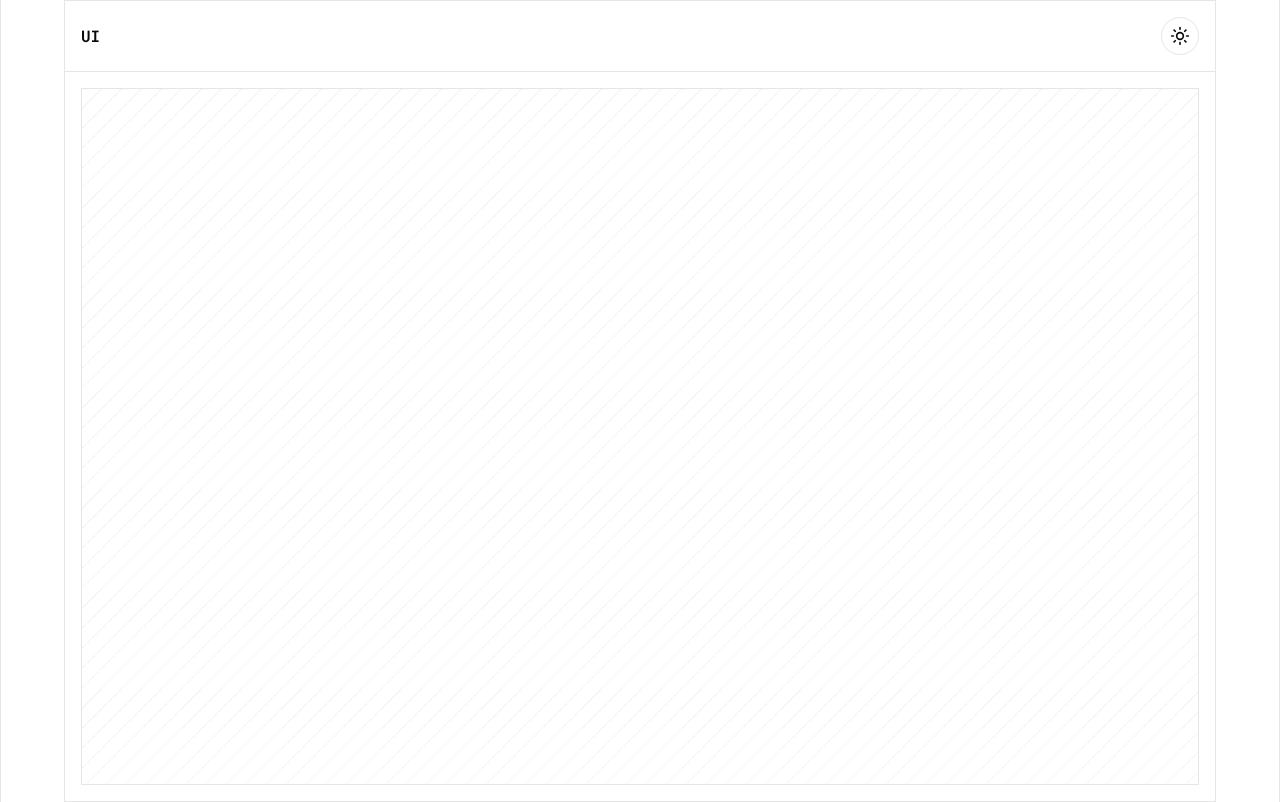
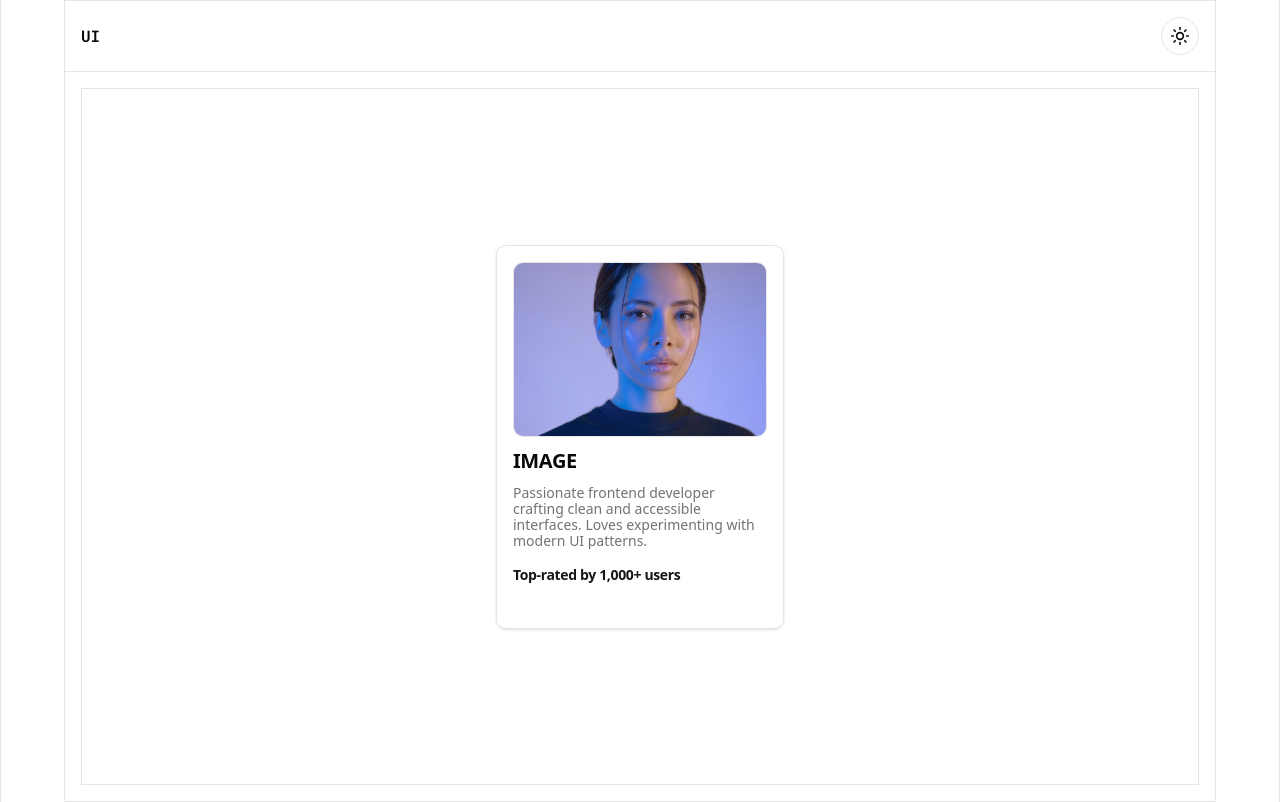
Before and after one commit to negativ14/UI, a Next.js app: page / in a window 1280 px wide. Built offline with nearby package versions, Linux system fonts and the light colour scheme.

Commit message:
added card

```diff
--- a/src/app/page.tsx
+++ b/src/app/page.tsx
@@ -1,5 +1,14 @@
 import TailwindPattern from "@/components/backgrounds/TailwindPattern";
+import {
+  Card,
+  CardDescription,
+  CardFooter,
+  CardImage,
+  CardTitle,
+} from "@/components/card/index";
 import { ToggleTheme } from "@/components/ui/toggle-theme";
+import Image from "next/image";
+import image from "@/components/card/assets/aiony-haust-3TLl_97HNJo-unsplash.jpg";
 
 export default function Home() {
   return (
@@ -13,9 +22,28 @@ export default function Home() {
 
           <div className="w-full flex-1 min-h-96 p-4">
             <div className="border h-full w-full flex justify-center">
-              <div className="w-full h-full bg-background p-2 overflow-hidden relative ">
+              <div className="w-full h-full bg-background p-2 overflow-hidden relative flex justify-center items-center gap-4">
                 {/* render comp */}
-                <TailwindPattern />
+                <Card>
+                  <CardImage>
+                    <Image
+                      src={image}
+                      fill
+                      alt="avatr"
+                      className=" object-cover group-hover:scale-105 transition-all duration-300"
+                    />
+                  </CardImage>
+                  <CardTitle>Image</CardTitle>
+
+                  <CardDescription>
+                    Passionate frontend developer crafting clean and accessible
+                    interfaces. Loves experimenting with modern UI patterns.
+                  </CardDescription>
+
+                  <CardFooter>
+                    Top-rated by 1,000+ users
+                  </CardFooter>
+                </Card>
               </div>
             </div>
           </div>
--- /dev/null
+++ b/src/components/card/constants.ts
@@ -0,0 +1,9 @@
+const DURATION = 0.25;
+const STAGGER = 0.025;
+
+const cardVariants = {
+  normal: {},
+  hover: {},
+};
+
+export { DURATION, STAGGER, cardVariants };
--- /dev/null
+++ b/src/components/card/index.ts
@@ -0,0 +1,5 @@
+export { default as Card } from "./ui/Card";
+export { default as CardDescription } from "./ui/CardDescription";
+export { default as CardTitle } from "./ui/CardTitle";
+export { default as CardImage } from "./ui/CardImage";
+export { default as CardFooter } from "./ui/CardFooter";
--- /dev/null
+++ b/src/components/card/ui/Card.tsx
@@ -0,0 +1,28 @@
+'use client'
+import { HTMLMotionProps, motion } from "motion/react";
+import * as React from "react";
+import { cardVariants } from "../constants";
+import { cn } from "@/lib/utils";
+
+export const Card = React.forwardRef<HTMLDivElement, HTMLMotionProps<"div">>(
+  ({ className, ...props }, ref) => {
+    return (
+      <motion.div
+        ref={ref}
+        {...props}
+        initial="normal"
+        whileHover="hover"
+        variants={cardVariants}
+        transition={{ duration: 0.3, ease: "easeInOut" }}
+        className={cn(
+          "border rounded-lg p-4 flex flex-col gap-4 h-96 w-72 hover:shadow-md shadow-sm group",
+          className
+        )}
+      />
+    );
+  }
+);
+
+Card.displayName = "Card";
+
+export default Card;
--- /dev/null
+++ b/src/components/card/ui/CardDescription.tsx
@@ -0,0 +1,19 @@
+import { cn } from "@/lib/utils";
+import * as React from "react";
+
+const CardDescription = React.forwardRef<
+  HTMLDivElement,
+  React.HTMLAttributes<HTMLDivElement>
+>(({ className, ...props }, ref) => {
+  return (
+    <div
+      ref={ref}
+      {...props}
+      className={cn("text-sm text-muted-foreground leading-4 line-clamp-5", className)}
+    />
+  );
+});
+
+CardDescription.displayName = "CardDescription";
+
+export default CardDescription;
--- /dev/null
+++ b/src/components/card/ui/CardFooter.tsx
@@ -0,0 +1,22 @@
+import { cn } from "@/lib/utils";
+import * as React from "react";
+
+export const CardFooter = React.forwardRef<
+  HTMLSpanElement,
+  React.HTMLAttributes<HTMLSpanElement>
+>(({ className, ...props }, ref) => {
+  return (
+    <span
+      ref={ref}
+      {...props}
+      className={cn(
+        "text-sm text-primary tracking-tight group-hover:underline underline-offset-4 font-semibold max-w-3/4 truncate",
+        className
+      )}
+    />
+  );
+});
+
+CardFooter.displayName = "CardFooter";
+
+export default CardFooter;
--- /dev/null
+++ b/src/components/card/ui/CardImage.tsx
@@ -0,0 +1,22 @@
+import { cn } from "@/lib/utils";
+import * as React from "react";
+
+const CardImage = React.forwardRef<
+  HTMLDivElement,
+  React.HTMLAttributes<HTMLDivElement>
+>(({ className, ...props }, ref) => {
+  return (
+    <div
+      ref={ref}
+      {...props}
+      className={cn(
+        "overflow-hidden border rounded-lg w-full relative flex-[0_0_50%]",
+        className
+      )}
+    />
+  );
+});
+
+CardImage.displayName = "CardImage";
+
+export default CardImage;
--- /dev/null
+++ b/src/components/card/ui/CardTitle.tsx
@@ -0,0 +1,81 @@
+"use client";
+import { HTMLMotionProps, motion } from "motion/react";
+import { cardVariants, DURATION, STAGGER } from "../constants";
+import { cn } from "@/lib/utils";
+import * as React from "react";
+
+const CardTitle = React.forwardRef<HTMLDivElement, HTMLMotionProps<"div">>(
+  ({ className, children, ...props }, ref) => {
+    return (
+      <motion.div
+        ref={ref}
+        {...props}
+        className={cn(
+          "relative text-xl font-bold tracking-tight overflow-hidden whitespace-nowrap uppercase leading-4",
+          className
+        )}
+        variants={cardVariants}
+      >
+        <motion.div
+          initial="normal"
+          variants={{
+            normal: { y: 0 },
+            hover: { y: "-100%" },
+          }}
+        >
+          {typeof children === "string" &&
+            children.split("").map((letter, index) => (
+              <motion.span
+                key={index}
+                variants={{
+                  normal: { y: 0 },
+                  hover: { y: "-100%" },
+                }}
+                transition={{
+                  delay: STAGGER * index,
+                  duration: DURATION,
+                  ease: "easeInOut",
+                }}
+                className="inline-block"
+              >
+                {letter}
+              </motion.span>
+            ))}
+        </motion.div>
+
+        {/* Bottom layer */}
+        <motion.div
+          initial="normal"
+          variants={{
+            normal: { y: "100%" },
+            hover: { y: 0 },
+          }}
+          className="absolute inset-0"
+        >
+          {typeof children === "string" &&
+            children.split("").map((letter, index) => (
+              <motion.span
+                key={index}
+                variants={{
+                  normal: { y: "100%" },
+                  hover: { y: 0 },
+                }}
+                transition={{
+                  delay: STAGGER * index,
+                  duration: DURATION,
+                  ease: "easeInOut",
+                }}
+                className="inline-block"
+              >
+                {letter}
+              </motion.span>
+            ))}
+        </motion.div>
+      </motion.div>
+    );
+  }
+);
+
+CardTitle.displayName = "CardTitle";
+
+export default CardTitle;
```
Also changed, not shown: src/components/card/assets/aiony-haust-3TLl_97HNJo-unsplash.jpg (added).
